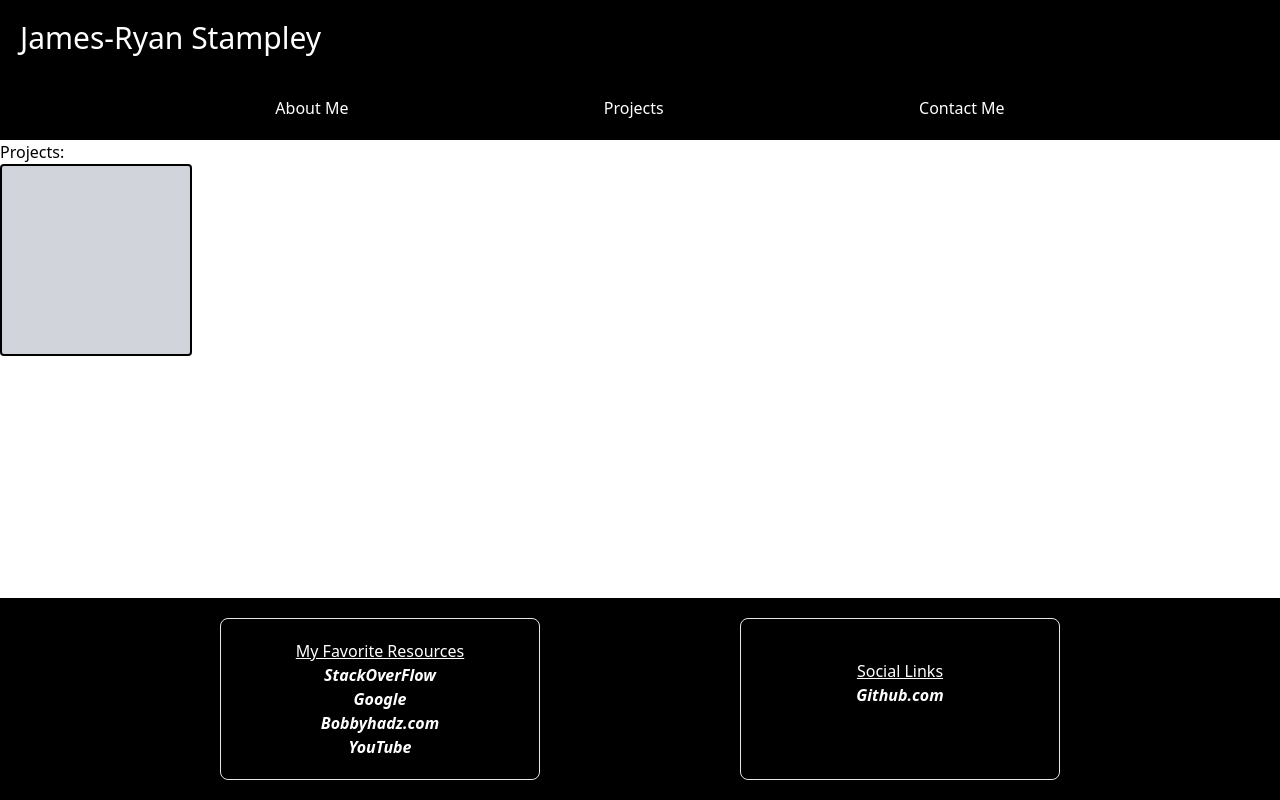
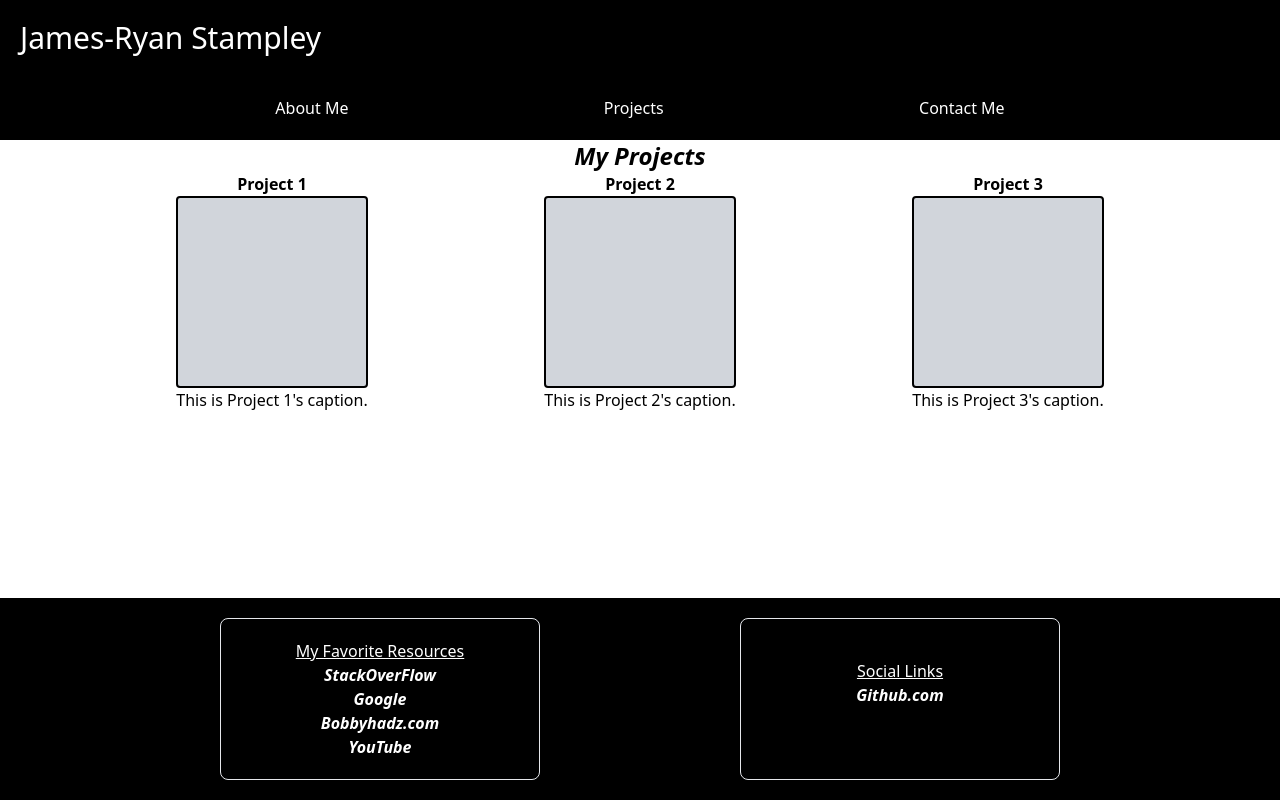
Before and after one commit to ComputerScienceWarrior/portfolio, a React (Create React App) app: page /projects in a window 1280 px wide. Built offline with nearby package versions, Linux system fonts and the light colour scheme; the HTML template or start-up script is replaced by a standard one.

Commit message:
map over and display all project from ProjectData const.

```diff
--- a/src/components/Projects.jsx
+++ b/src/components/Projects.jsx
@@ -1,12 +1,17 @@
 import React from "react";
 import Project from "./Project";
+import { ProjectData } from "./constants/ProjectData";
 
 const Projects = () => {
     return(
-        <div>
-            Projects:
-            <Project />
-        </div>
+        <>
+            <h1 className="text-center text-2xl font-bold italic">My Projects</h1>
+            <div className="flex justify-evenly">
+                {ProjectData.map(project => {
+                    return <Project title={project.title} caption={project.caption} />
+                })}
+            </div>
+        </>
     )
 }
 
```
